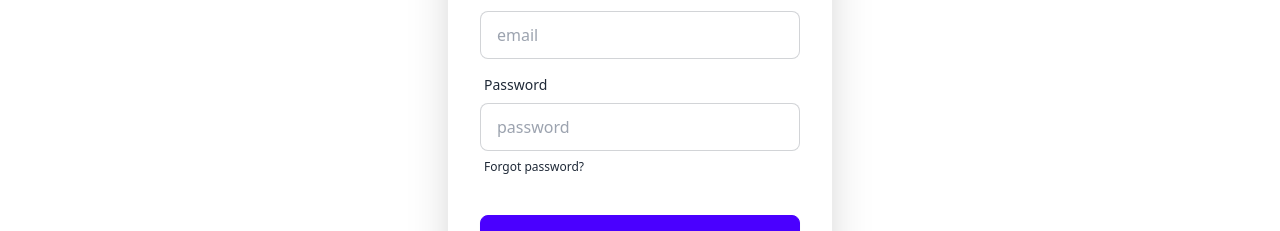
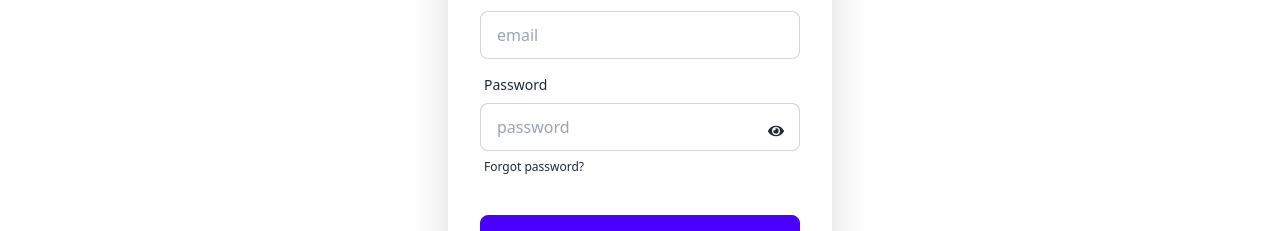
Before and after one commit to MeghlaB/WinterDonation, a React (Vite) app: page /auth/register in a window 1280 px wide. Shown: the part 325-556 px from the top of the page. Built offline with nearby package versions, Linux system fonts and the light colour scheme; no server answers.

Commit message:
toggle btn added

```diff
--- a/src/Components/Register.jsx
+++ b/src/Components/Register.jsx
@@ -2,11 +2,13 @@
 import { AuthContext } from '../ContextApi/AuthProvider';
 import { useNavigate } from 'react-router-dom';
 import { ToastContainer, toast } from 'react-toastify';
+import { FaEye } from "react-icons/fa";
+import { FaEyeSlash } from "react-icons/fa";
 import 'react-toastify/dist/ReactToastify.css';
 export default function Register() {
   const {creatUser , UpdateProfile,setUsere} = useContext (AuthContext)
   const [error , setError] = useState("")
-
+  const [showpassword , setShowPassword] = useState(false)
   const navigate = useNavigate()
     const handeleLRegister = e =>{
         e.preventDefault()
@@ -65,11 +67,24 @@
           </label>
           <input type="email" placeholder="email" name='email' className="input input-bordered" required />
         </div>
-        <div className="form-control">
+        <div className="form-control relative">
           <label className="label">
             <span className="label-text">Password</span>
           </label>
-          <input type="password" placeholder="password" name='password' className="input input-bordered" required />
+          <input
+          type={showpassword ?'text':'password'}
+          placeholder="password"
+           name='password' className="input input-bordered" required />
+          <button
+          onClick={()=>setShowPassword(!showpassword)}
+          className='absolute right-4 top-14'
+          >
+            {
+              showpassword?<FaEyeSlash></FaEyeSlash>:<FaEye></FaEye>
+            }
+
+          </button>
+
           {
             error&&<p className='text-red-500'>{error}</p>
           }
```
